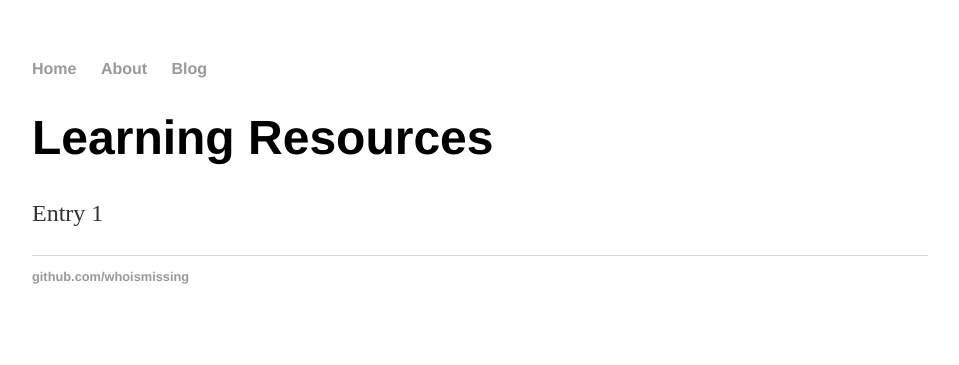
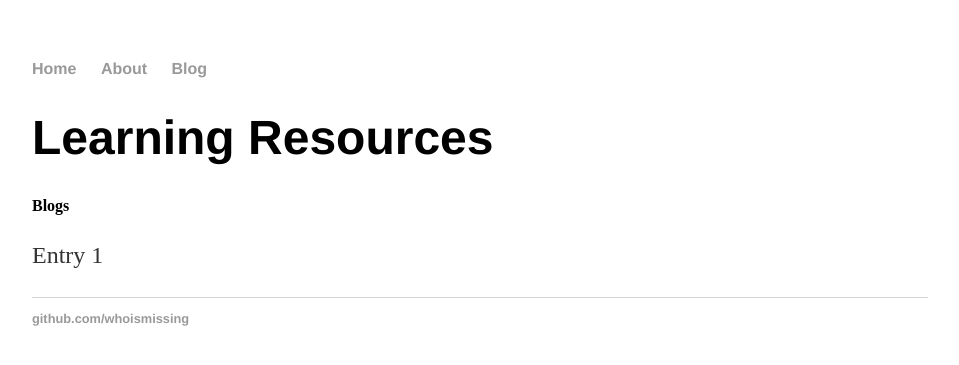
Before and after one commit to whoismissing/whoismissing.github.io, a Jekyll site: the page built from index.html, in a window 1280 px wide. Shown: the top 365 px of the page, without its empty margins (160-1119 px from the left). Built offline with Jekyll 4.4.1, drawn with Linux system fonts in a browser that asks for light colours.

Commit message:
Update index.html

```diff
--- a/index.html
+++ b/index.html
@@ -4,5 +4,6 @@ title: whoismissing | Home
 ---
 <div class="blurb">
 	<h1>Learning Resources</h1>
+	<h4>Blogs</h4>
 	<p>Entry 1</p>
 </div><!-- /.blurb -->
```
